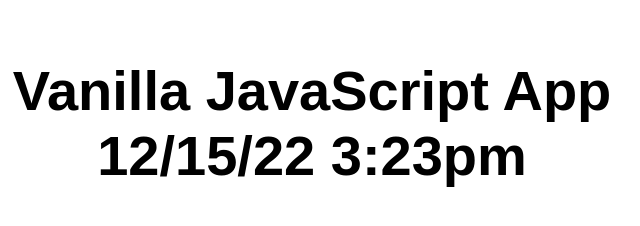
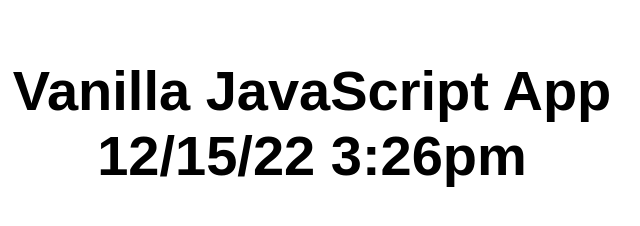
Before and after one commit to mkarmark/vanilla-basic-1, a plain HTML site: page src/index.html in a window 1280 px wide. Shown: the full height of the page, 328-968 px from the left. Drawn offline with Linux system fonts and the light colour scheme.

Commit message:
Update index.html

```diff
--- a/src/index.html
+++ b/src/index.html
@@ -10,7 +10,7 @@
 
 <body>
   <main>
-    <h1>Vanilla JavaScript App 12/15/22 3:23pm</h1>
+    <h1>Vanilla JavaScript App 12/15/22 3:26pm</h1>
   </main>
 </body>
 
```
